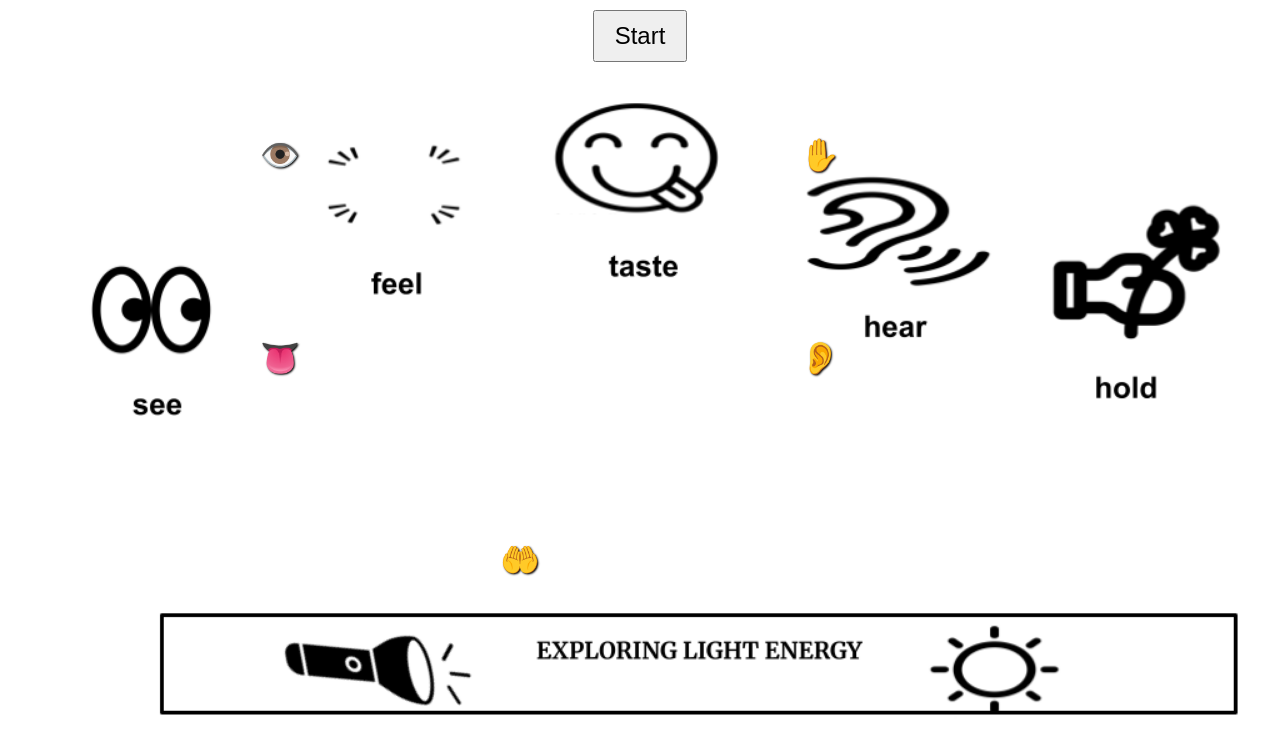
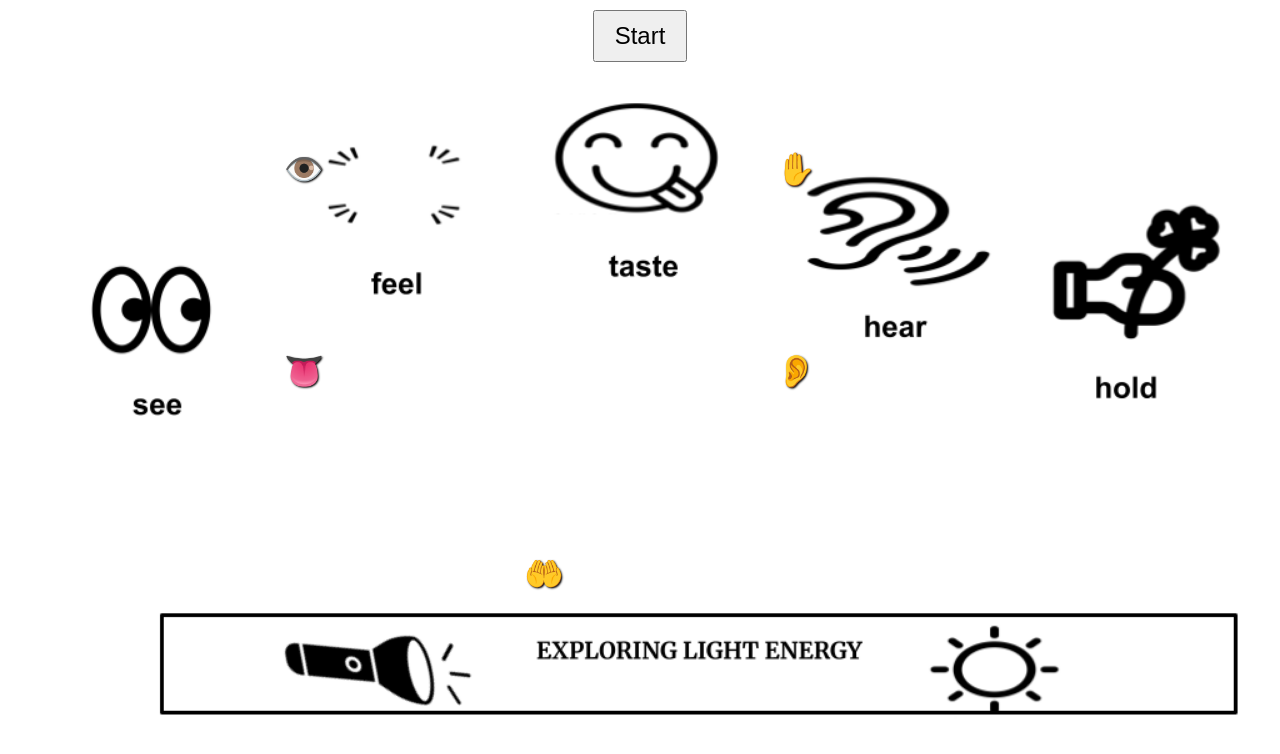
Before and after one commit to LouLou1970/Senses-Light-Interactive-, a plain HTML site: page index.html in a window 1280 px wide. Drawn offline with Linux system fonts and the light colour scheme.

Commit message:
Update index.html

```diff
--- a/index.html
+++ b/index.html
@@ -56,11 +56,12 @@ body {
 <div class="wrap">
   <img src="senses.png" alt="Senses Icons">
 
-  <div class="click-area" style="top:12%; left:20%;" data-sentence="I can see light">👁️</div>
-  <div class="click-area" style="top:12%; left:65%;" data-sentence="I can feel light">✋</div>
-  <div class="click-area" style="top:42%; left:20%;" data-sentence="I can taste light">👅</div>
-  <div class="click-area" style="top:42%; left:65%;" data-sentence="I can hear light">👂</div>
-  <div class="click-area" style="top:72%; left:40%;" data-sentence="I can hold light">🤲</div>
+  <!-- Fine-tuned emoji positions -->
+  <div class="click-area" style="top:14%; left:22%;" data-sentence="I can see light">👁️</div>
+  <div class="click-area" style="top:14%; left:63%;" data-sentence="I can feel light">✋</div>
+  <div class="click-area" style="top:44%; left:22%;" data-sentence="I can taste light">👅</div>
+  <div class="click-area" style="top:44%; left:63%;" data-sentence="I can hear light">👂</div>
+  <div class="click-area" style="top:74%; left:42%;" data-sentence="I can hold light">🤲</div>
 </div>
 
 <script>
```
